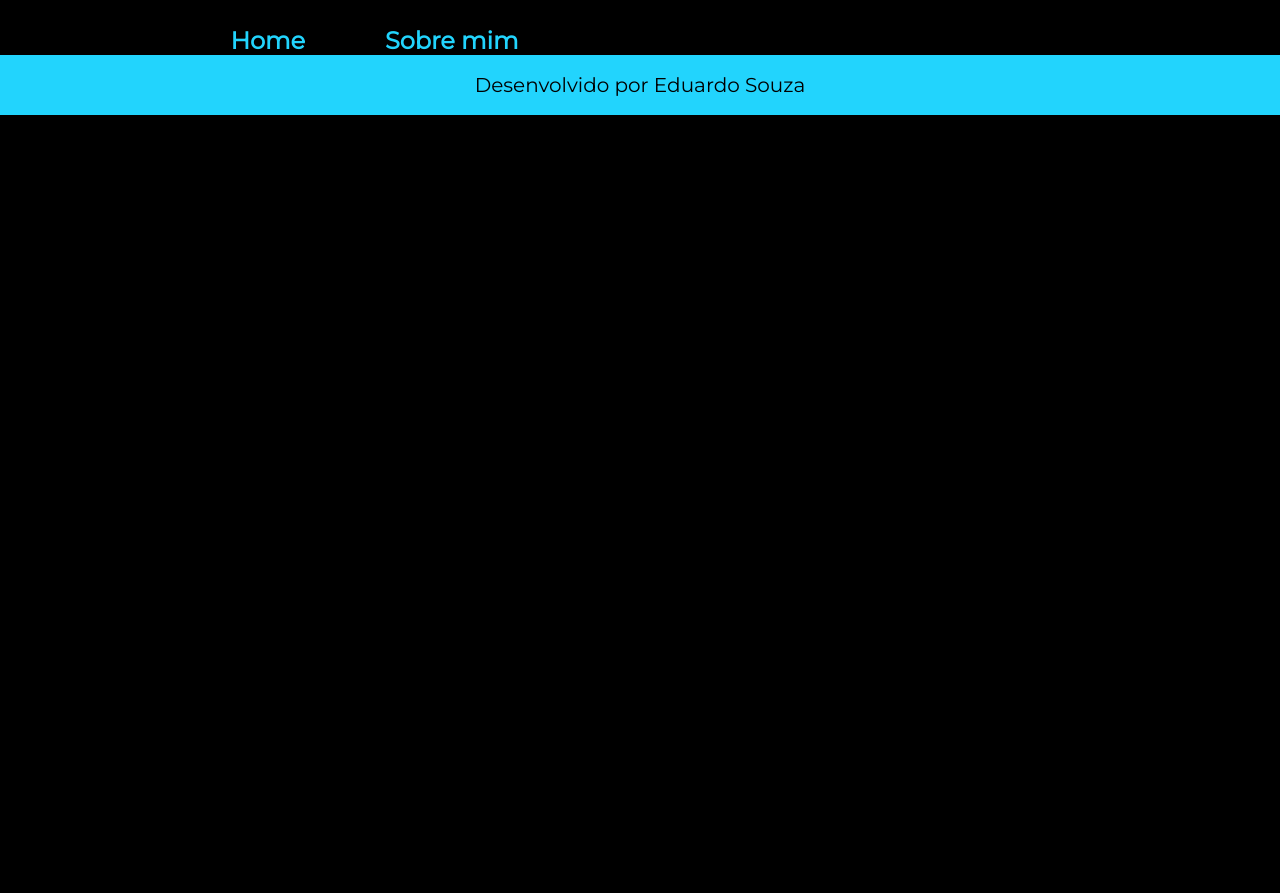
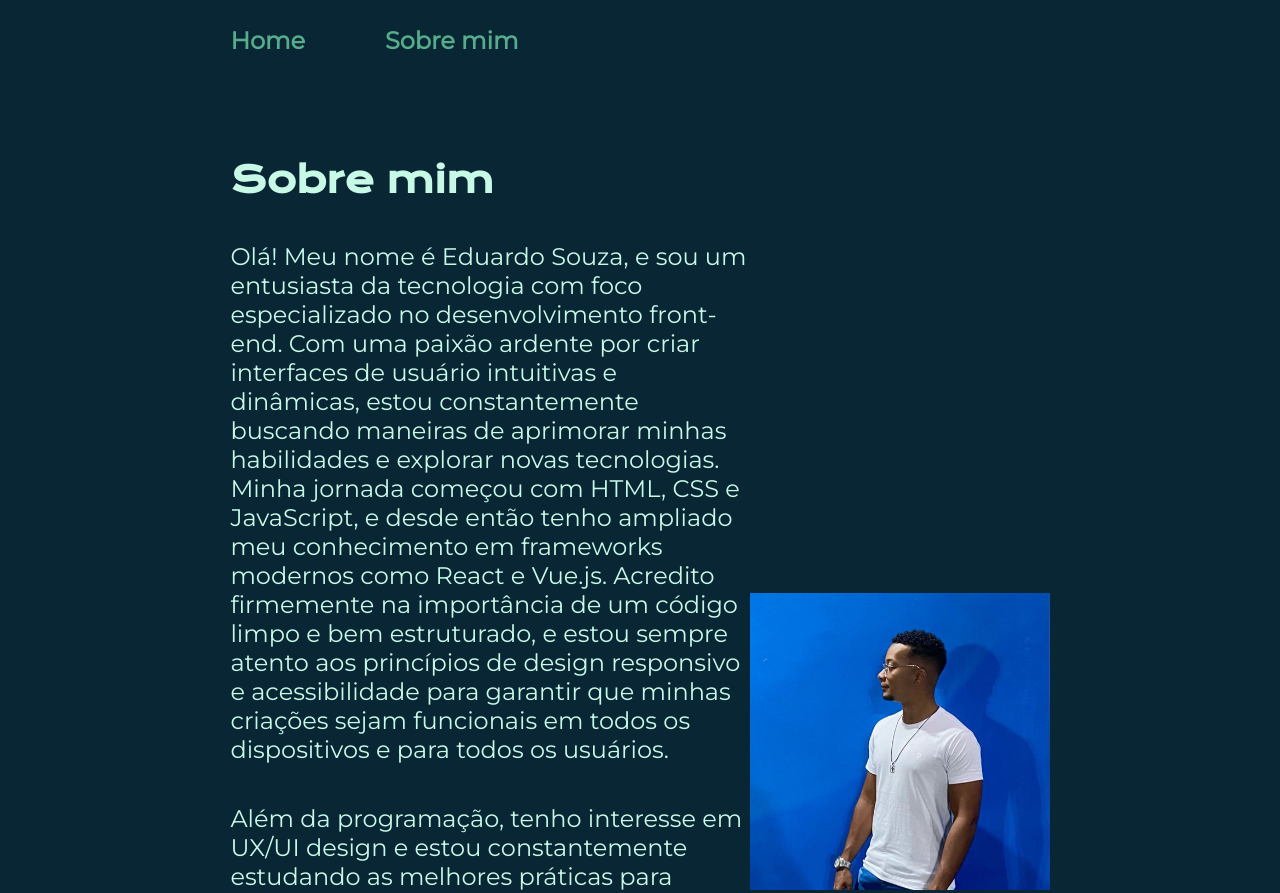
Before and after one commit to eduardo-souza21/Portifolio_alura, a plain HTML site: page about.html in a window 1280 px wide. Shown: the top 893 px of the page. Before the commit the page ends 800 px from the top, so only its background shows below. Drawn offline with nearby package versions, Linux system fonts and the light colour scheme.

Commit message:
Atualização pt 2
Mais uma atualização do projeto proposto no curso

```diff
--- a/about.html
+++ b/about.html
@@ -16,7 +16,18 @@
         </nav>
     </header>
 
-    <main></main>
+    <main class="apresentacao">
+         <section class="conteudo">
+             <h1 class="titulo">Sobre mim</h1>
+
+             <p class="paragrafo">Olá! Meu nome é Eduardo Souza, e sou um entusiasta da tecnologia com foco especializado no desenvolvimento front-end. Com uma paixão ardente por criar interfaces de usuário intuitivas e dinâmicas, estou constantemente buscando maneiras de aprimorar minhas habilidades e explorar novas tecnologias. Minha jornada começou com HTML, CSS e JavaScript, e desde então tenho ampliado meu conhecimento em frameworks modernos como React e Vue.js. Acredito firmemente na importância de um código limpo e bem estruturado, e estou sempre atento aos princípios de design responsivo e acessibilidade para garantir que minhas criações sejam funcionais em todos os dispositivos e para todos os usuários.</p>
+
+             <p class="paragrafo">Além da programação, tenho interesse em UX/UI design e estou constantemente estudando as melhores práticas para melhorar a experiência do usuário em cada projeto em que trabalho. Sou motivado pela resolução de problemas e pela colaboração em equipe, buscando sempre aprender com outros profissionais e compartilhar meu próprio conhecimento. Quando não estou codificando, você pode me encontrar explorando novos cafés na cidade, lendo sobre novas tendências tecnológicas ou desfrutando de atividades ao ar livre. Estou sempre aberto a novas oportunidades de aprendizado e desafios que me permitam crescer profissionalmente como programador front-end.</p>
+         </section>
+
+         <img src="imagens/icon.png" alt="foto">
+
+    </main>
 
     <footer class="rodape">
         <p>Desenvolvido por Eduardo Souza</p>
--- a/styles/style.css
+++ b/styles/style.css
@@ -1,4 +1,14 @@
 @import url('https://fonts.googleapis.com/css2?family=Krona+One&family=Montserrat:ital@0;1&display=swap');
+
+:root {
+    --cor-primaria: #092635;
+    --cor-secundaria: #c8f8e6;
+    --cor-terciaria: #56ac8b;
+    --cor-hover: #1B4242;
+
+    --font-primaria: "Krona One", sans-serif;
+    --font-secundaria: "Montserrat", sans-serif;
+}
 
 * {
     margin: 0;
@@ -7,8 +17,8 @@
 
 body {
     box-sizing: border-box;
-    background-color: #000000;
-    color: white;
+    background-color: var(--cor-primaria);
+    color: var(--cor-secundaria);
 }
 
 .cabecalho {
@@ -21,10 +31,10 @@ body {
 }
 
 .cabecalho_links {
-    font-family: "Montserrat", sans-serif;
+    font-family: var(--font-secundaria);
     font-size: 24px;
     font-weight: 600;
-    color: #22D4FD;
+    color: var(--cor-terciaria);
     text-decoration: none;
 }
 
@@ -44,16 +54,16 @@ body {
 
 .titulo {
     font-size: 36px;
-    font-family: "Krona One", sans-serif;
+    font-family: var(--font-primaria);
 }
 
 .title-des {
-    color: #EABE6C;
+    color: var(--cor-terciaria);
 }
 
 .paragrafo {
     font-size: 24px;
-    font-family: "Montserrat", sans-serif;
+    font-family: var(--font-secundaria);
 }
 
 .botoes {
@@ -65,7 +75,7 @@ body {
 }
 
 .subtitulo {
-    font-family: 'Krona One' , sans-serif;
+    font-family: var(--font-primaria);
     font-weight: 400;
     font-size: 24px;
 
@@ -75,7 +85,7 @@ body {
     display: flex;
     justify-content: center;
     gap: 16px;
-    border: 2px solid #22D4FD;
+    border: 2px solid var(--cor-terciaria);
     width: 378px;
     text-align: center;
     border-radius: 8px;
@@ -83,27 +93,21 @@ body {
     font-weight: 600;
     padding: 20px 0;
     text-decoration: none;
-    color: #f6f6f6;
-    font-family: "Montserrat", sans-serif;
+    color: var(--cor-secundaria);
+    font-family: var(--font-secundaria);
 }
 
 .links:hover {
-    background-color: #272727;
+    background-color: var(--cor-hover);
     padding: 3%;
 }
 
 .rodape {
     padding: 18px;
-    color: #000000;
-    background-color: #22D4FD;
+    color: var(--cor-primaria);
+    background-color: var(--cor-terciaria);
     text-align: center;
-    font-family: 'Montserrat' , sans-serif;
+    font-family: var(--font-secundaria);
     font-size: 20px;
     font-weight: 400;
 }
-
-
-.apresentacao__conteudo__texto a{
-    text-decoration: none;
-    color: #22D4FD;
-}
```
